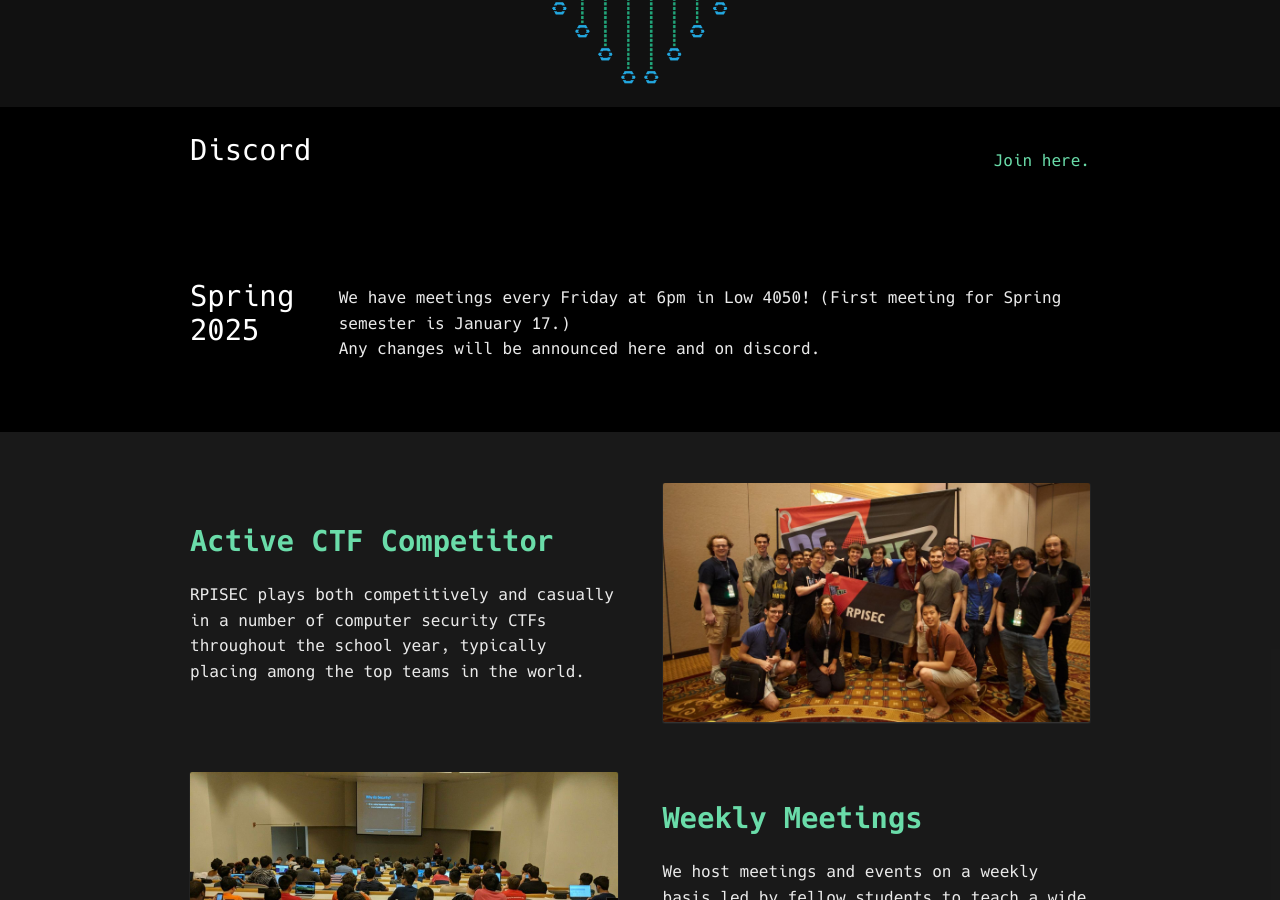
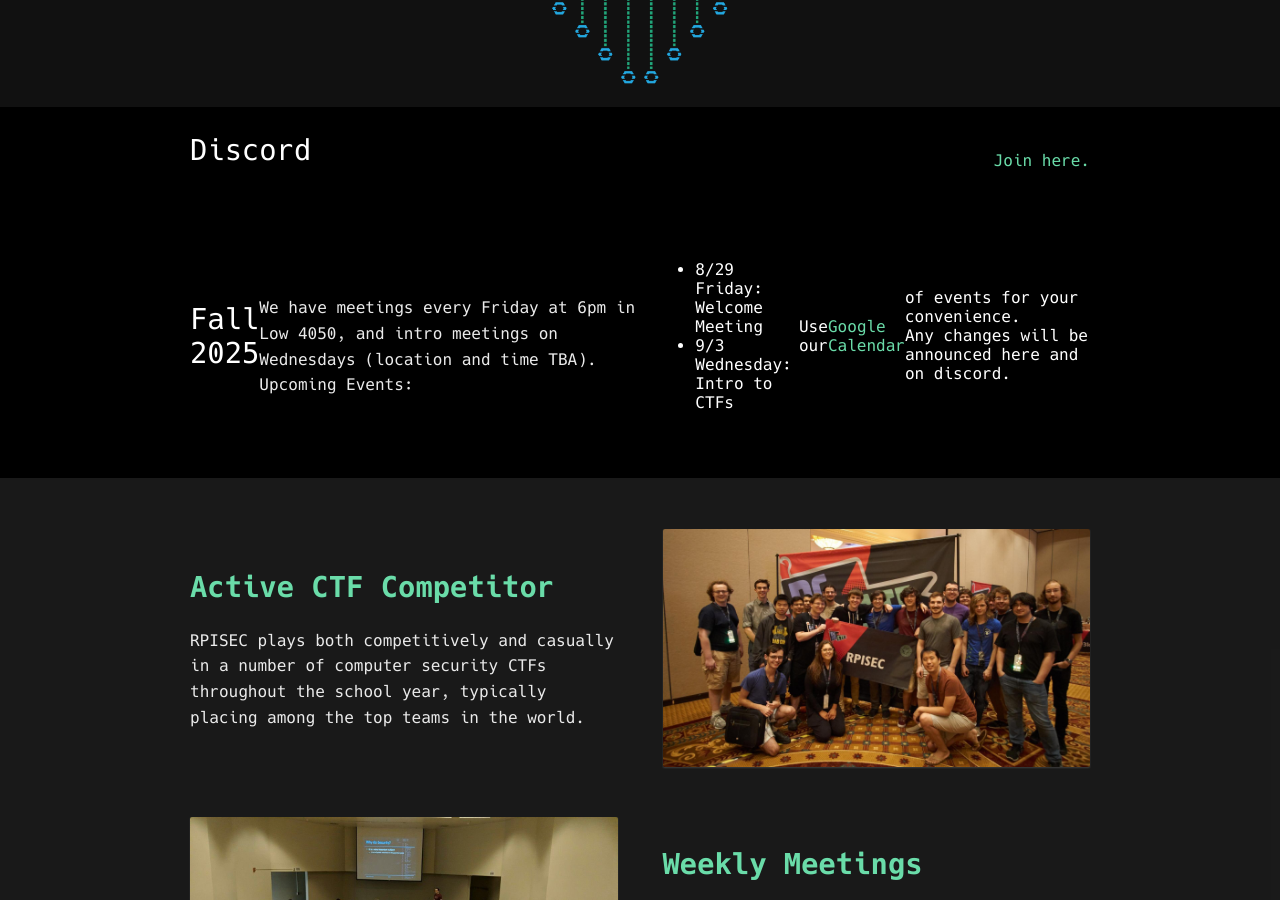
Before and after one commit to RPISEC/website, a Jekyll site: the page built from index.html, in a window 1280 px wide and 900 px high, scrolled down 368 px. Built offline with Jekyll 4.4.1, drawn with Linux system fonts in a browser that asks for light colours.

Commit message:
Update meeting schedule for Fall 2025

```diff
--- a/index.html
+++ b/index.html
@@ -19,10 +19,17 @@
 
 <section>
     <div class="container flex">
-        <h2>Spring 2025</h2>
+        <h2>Fall 2025</h2>
         <p>
             <br>
-            We have meetings every Friday at 6pm in Low 4050! (First meeting for Spring semester is January 17.)
+            We have meetings every Friday at 6pm in Low 4050, and intro meetings on Wednesdays (location and time TBA).
+            <br>
+            Upcoming Events:
+            <ul>
+                <li>8/29 Friday: Welcome Meeting</li>
+                <li>9/3 Wednesday: Intro to CTFs</li>
+            </ul>
+            Use our <a href="https://calendar.google.com/calendar/u/0?cid=Y180N2E5MDNlYmI0YmE2YzhlNGIzNmZiODQ5NDgzZDExZDU5ZTM5MjlmYTI0ZGE2MWFkODg1MWQ2OGQwZDg3ODA5QGdyb3VwLmNhbGVuZGFyLmdvb2dsZS5jb20">Google Calendar</a> of events for your convenience.
             <br>
             Any changes will be announced here and on discord.
             <br>
```
